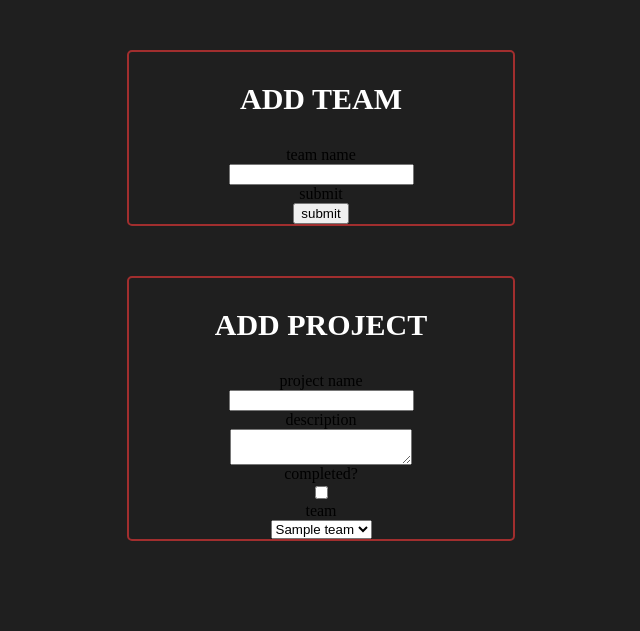
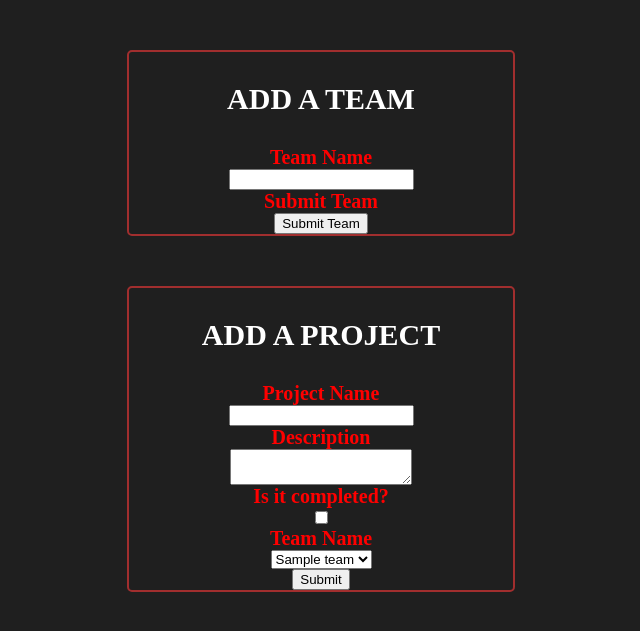
Before and after one commit to walkerhebert/spec-week-4, a Flask app: page / in a window 1280 px wide. Shown: the part 60-691 px from the top of the page, without its empty margins (319-959 px from the left). Run offline with Flask 2, Linux system fonts and the light colour scheme; tables that the repository leaves empty hold one stand-in row (values such as "Sample post").

Commit message:
another commit

```diff
--- a/forms.py
+++ b/forms.py
@@ -3,15 +3,15 @@ from wtforms import StringField, SubmitField, TextAreaField, BooleanField, Selec
 from wtforms.validators import DataRequired, Length
 
 class TeamForm(FlaskForm):
-    team_name = StringField('team name', validators=[DataRequired(), Length(min=4, max=255)])
-    submit = SubmitField("submit")
+    team_name = StringField('Team Name', validators=[DataRequired(), Length(min=4, max=255)])
+    submit = SubmitField("Submit Team")
 
 class ProjectForm(FlaskForm):
-    project_name = StringField('project name', validators=[DataRequired(), Length(min=4, max=255)])
-    description = TextAreaField('description')
-    completed = BooleanField('completed?')
-    team_selection = SelectField('team')
-    sumbit = SubmitField('submit')
+    project_name = StringField('Project Name', validators=[DataRequired(), Length(min=4, max=255)])
+    description = TextAreaField('Description')
+    completed = BooleanField('Is it completed?')
+    team_selection = SelectField('Team Name')
+    submit = SubmitField('Submit')
 
     def update_teams(self, teams):
         self.team_selection.choices = [ (team.id, team.team_name) for team in teams]
--- a/static/base.css
+++ b/static/base.css
@@ -108,3 +108,9 @@ h3 {
 .navbar-custom {
     background-color: lightgreen;
 }
+
+.form-title {
+    color: red;
+    font-size: 20px;
+    font-weight: 700;
+}
--- a/templates/home.html
+++ b/templates/home.html
@@ -1,20 +1,20 @@
 {% extends 'base.html' %} {% block main%}
 <body>
   <div class="form-container">
-    <h3>ADD TEAM</h3>
+    <h3>ADD A TEAM</h3>
     <form action="{{url_for('add_team')}}" method="POST">
-      {{team_form.csrf_token()}} {{ team_form.team_name.label }} {{
-      team_form.team_name }} {{ team_form.submit.label }} {{ team_form.submit }}
+      {{team_form.csrf_token()}} {{ team_form.team_name.label(class="form-title") }} {{
+      team_form.team_name }} {{ team_form.submit.label(class="form-title") }} {{ team_form.submit }}
     </form>
   </div>
 
   <div class="form-container">
-    <h3>ADD PROJECT</h3>
+    <h3>ADD A PROJECT</h3>
     <form action="{{ url_for('add_project') }}" method="POST">
-      {{ project_form.csrf_token() }} {{ project_form.project_name.label }} {{
-      project_form.project_name }} {{ project_form.description.label }} {{
-      project_form.description }} {{ project_form.completed.label }} {{
-      project_form.completed }} {{ project_form.team_selection.label }} {{
+      {{ project_form.csrf_token() }} {{ project_form.project_name.label(class="form-title") }} {{
+      project_form.project_name }} {{ project_form.description.label(class="form-title") }} {{
+      project_form.description }} {{ project_form.completed.label(class="form-title") }} {{
+      project_form.completed }} {{ project_form.team_selection.label(class="form-title") }} {{
       project_form.team_selection }} {{ project_form.submit }}
     </form>
   </div>
```
